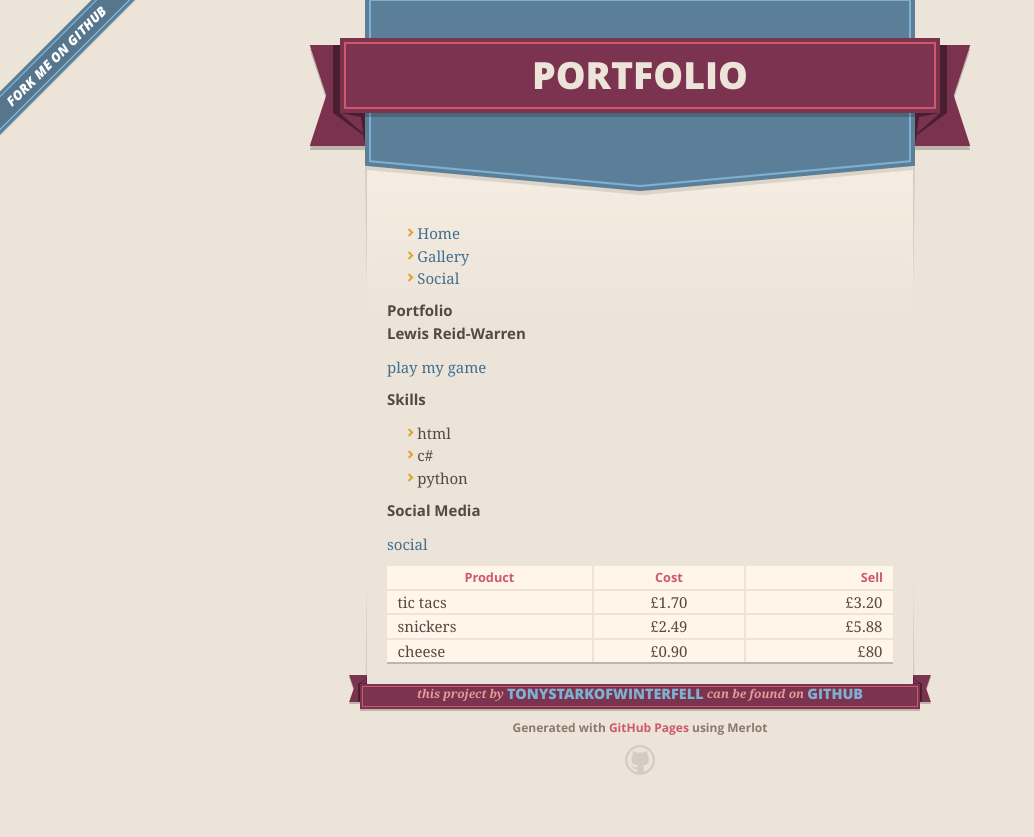
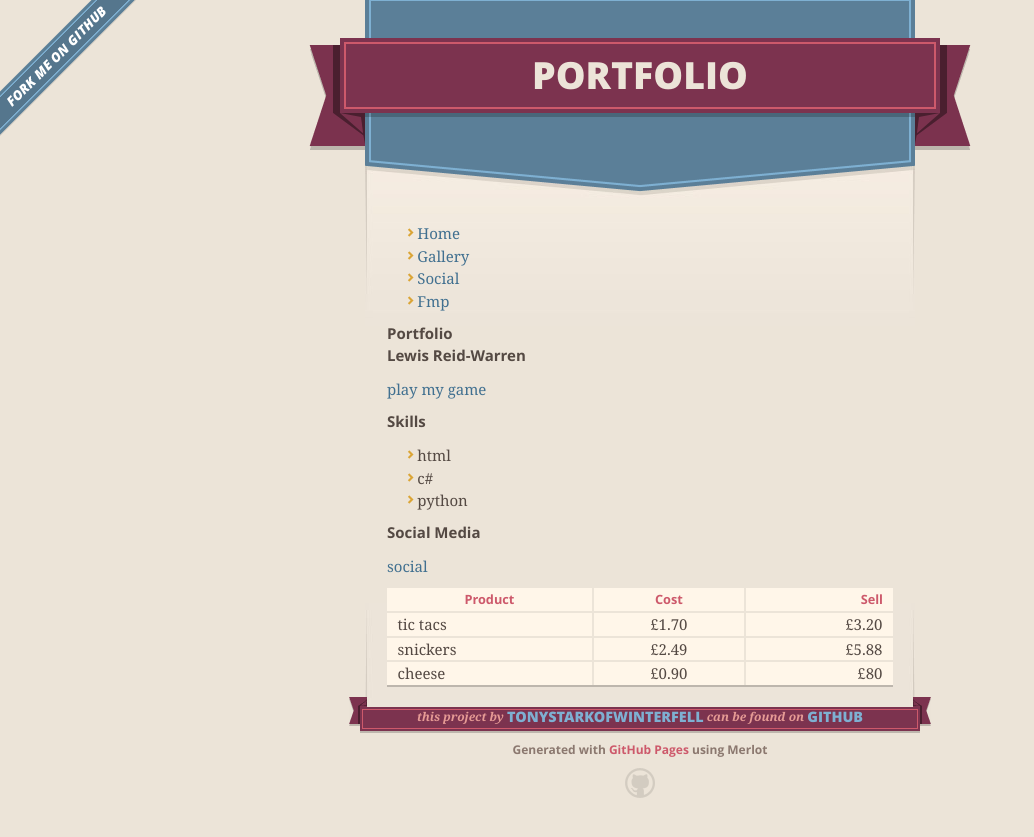
Before and after one commit to TonyStarkOfWinterfell/portfolio, a Jekyll site: the page built from index.md, in a window 1280 px wide. Shown: the top 837 px of the page, without its empty margins (0-1034 px from the left). Built offline with Jekyll 4.4.1, drawn with Linux system fonts in a browser that asks for light colours; our own code applies the rules of GitHub Pages for plain Markdown files; the repository's description, which GitHub fills in, is left out.

Commit message:
Update nav.html

```diff
--- a/_includes/nav.html
+++ b/_includes/nav.html
@@ -9,5 +9,8 @@
   <li>
      <a href="social.html"> Social </a>
    </li>
+  <li>
+     <a href="fmp.html"> Fmp </a>
+   </li>
   </ul>
 </nav>
```
